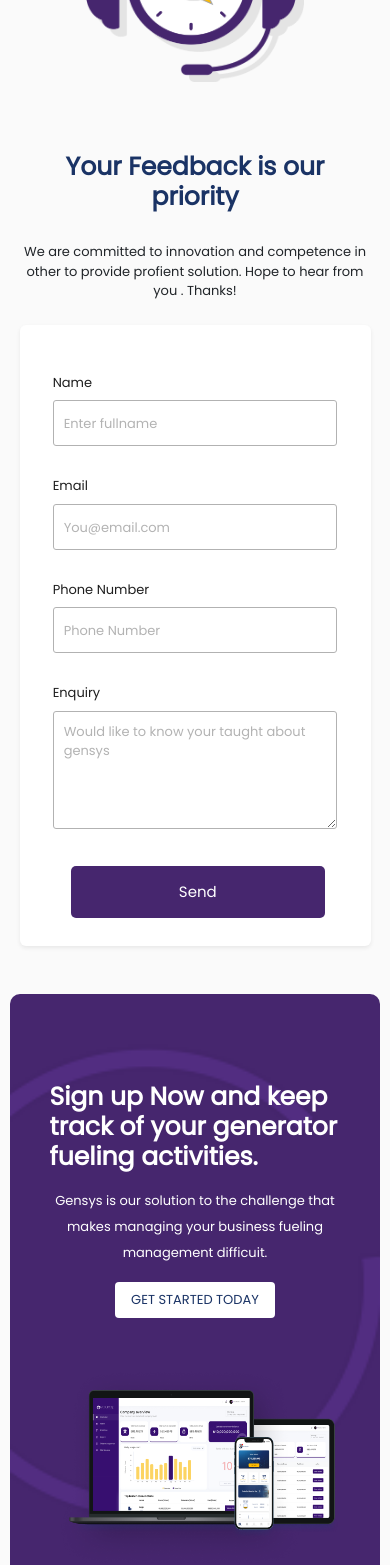
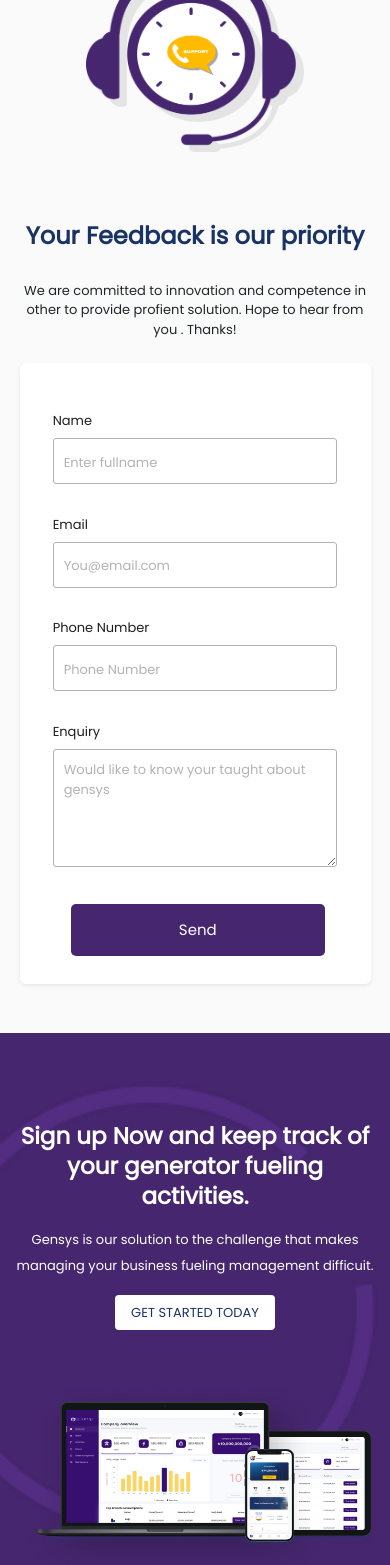
Before and after one commit to teymee/Gensys, a Vue app: page /contact in a window 390 px wide. Shown: the part 432-1997 px from the top of the page. Built offline with nearby package versions, Linux system fonts and the light colour scheme.

Commit message:
done for now

```diff
--- a/src/components/About/First.vue
+++ b/src/components/About/First.vue
@@ -2,7 +2,7 @@
 	<section>
 		<div class="row first align-items-center justify-content-between my-5">
 			<div class="col-lg-7 col-md-7 col-sm-12">
-        <div>
+				<div data-aos="fade-left" data-aos-duration="1300">
 					<h2>About Us</h2>
 					<p>
 						Gensys powered by Epump is a fuel management system built for
@@ -14,7 +14,11 @@
 				</div>
 			</div>
 
-      <div class="col-lg-4 col-md-5 col-sm-12">
+			<div
+				class="col-lg-4 col-md-5 col-sm-12"
+				data-aos="fade-right"
+				data-aos-duration="1300"
+			>
 				<div class="image">
 					<img src="@/assets/about.png" alt="" class="about-img" />
 				</div>
@@ -22,15 +26,27 @@
 		</div>
 
 		<div class="row second align-items-center my-5 switch">
-      <div class="col-lg-6 col-md-6 col-sm-12">
+			<div
+				class="col-lg-6 col-md-6 col-sm-12"
+				data-aos="fade-right"
+				data-aos-duration="1300"
+			>
 				<div class="image">
-          <img src="@/assets/fuelmetricsLogo.png" alt="" class="fuelmetrics-logo"/>
+					<img
+						src="@/assets/fuelmetricsLogo.png"
+						alt=""
+						class="fuelmetrics-logo"
+					/>
 				</div>
 			</div>
 
-      <div class="col-lg-6 col-md-6 col-sm-12">
+			<div
+				class="col-lg-6 col-md-6 col-sm-12"
+				data-aos="fade-left"
+				data-aos-duration="1300"
+			>
 				<div>
-          <h2>Our Mission</h2>
+					<h2 class="mb-3">Our Mission</h2>
 					<p>
 						Epump is making energy distribution efficient and profitable for
 						companies across Africa. We are transforming Africa’s energy
@@ -52,6 +68,7 @@
 section {
 	width: 80%;
 	margin: auto;
+	padding-top: 70px;
 }
 .second img {
 	width: 400px;
@@ -110,7 +127,7 @@
 		width: 150px !important;
 		height: 150px !important;
 	}
-  .fuelmetrics-logo{
+	.fuelmetrics-logo {
 		width: 200px !important;
 	}
 }
--- a/src/components/About/GensysDifferent.vue
+++ b/src/components/About/GensysDifferent.vue
@@ -1,6 +1,11 @@
 <template>
 	<section class="my-5">
-    <div class="text-center">
+		<div
+			class="text-center"
+			data-aos="zoom-in"
+			data-aos-duration="1600"
+			data-aos-delay="300"
+		>
 			<h2>What Make Gensys Different</h2>
 			<p>
 				We are dedicated to providing the best possible fueling management
@@ -10,35 +15,50 @@
 		</div>
 
 		<div class="row my-5">
-      <div class="col-lg-4 col-md-4 col-sm-12">
+			<div
+				class="col-lg-4 col-md-4 col-sm-12"
+				data-aos-duration="1500"
+				data-aos-delay="500"
+				data-aos="zoom-in"
+			>
 				<div class="bg-white shadow-sm p-4 about-card">
 					<img src="@/assets/clock.png" alt="" class="mb-4" />
 
 					<h4 class="mb-4">Expert Experience</h4>
 
-          <p class="mb-4">
+					<p class="mb-3">
 						Novelty is our core value.Priority is given to new ideas
 					</p>
 				</div>
 			</div>
 
-      <div class="col-lg-4 col-md-4 col-sm-12">
+			<div
+				class="col-lg-4 col-md-4 col-sm-12"
+				data-aos-duration="1500"
+				data-aos-delay="600"
+				data-aos="zoom-in"
+			>
 				<div class="bg-white shadow-sm p-4 about-card">
 					<img src="@/assets/clock.png" alt="" class="mb-4" />
 
 					<h4 class="mb-4">Competitive prices</h4>
 
-          <p class="mb-5">We sell our products at a strategic price points</p>
+					<p class="mb-3">We sell our products at a strategic price points</p>
 				</div>
 			</div>
 
-      <div class="col-lg-4 col-md-4 col-sm-12">
+			<div
+				class="col-lg-4 col-md-4 col-sm-12"
+				data-aos-duration="1500"
+				data-aos-delay="750"
+				data-aos="zoom-in"
+			>
 				<div class="bg-white shadow-sm p-4 about-card">
 					<img src="@/assets/clock.png" alt="" class="mb-4" />
 
 					<h4 class="mb-4">Customer Dedication</h4>
 
-          <p class="mb-5">We are committed to satisfying our customers.</p>
+					<p class="mb-3">We are committed to satisfying our customers.</p>
 				</div>
 			</div>
 		</div>
@@ -59,9 +79,10 @@
 
 h2 {
 	color: #1a3365;
-  font-size: 43px;
+	font-size: 35px;
 	font-weight: 700;
-  margin-top:90px;
+	margin-top: 90px;
+	margin-bottom: 30px;
 }
 .about-card {
 	border-radius: 20px;
@@ -73,7 +94,7 @@
 	h2 {
 		font-size: 25px;
 	}
-  .col-sm-12{
+	.col-sm-12 {
 		margin-top: 20px;
 	}
 }
--- a/src/components/About/OurProducts.vue
+++ b/src/components/About/OurProducts.vue
@@ -1,5 +1,5 @@
 <template>
-	<section>
+	<section data-aos-duration="1500" data-aos-delay="600" data-aos="zoom-in">
 		<h2 class="mx-5 text-center">Our Products</h2>
 
 		<div class="products py-4">
@@ -130,7 +130,8 @@
 		width: 85%;
 	}
 	.get-started {
-		width: 95%;
+		width: 100%;
+		border-radius:0;
 	}
 
 	button {
@@ -142,6 +143,11 @@
 		margin-top: -10px;
 	}
 
+	.products{
+		padding:2px 3px !important;
+		width: 90%;
+		margin-top:20px;
+	}
 	.get-started p {
 		margin-bottom: 100px;
 		width: 100%;
--- a/src/components/Contact/Feedback.vue
+++ b/src/components/Contact/Feedback.vue
@@ -1,5 +1,10 @@
 <template>
-  <section class="mx-auto my-5">
+	<section
+		class="mx-auto my-5"
+		data-aos="fade-up"
+		data-aos-delay="700"
+		data-aos-duration="1300"
+	>
 		<div class="row align-items-center">
 			<div class="co-lg-6 col-md-6 col-sm-12">
 				<div class="first-header">
@@ -46,7 +51,7 @@
 			</div>
 		</div>
 	</section>
-  <div class="get-started mx-auto">
+	<div class="get-started mx-auto" data-aos="fade-up" data-aos-duration="1300">
 		<div
 			class="row inner-get-started py-5 align-items-center text-white text-left"
 		>
@@ -186,7 +191,7 @@
 	}
 
 	h2 {
-    font-size: 25px;
+		font-size: 24px;
 	}
 	p,
 	label {
@@ -205,16 +210,22 @@
 	}
 
 	.get-started {
-    width: 95% !important;
-    border-radius: 10px;
+		width: 100% !important;
+		border-radius: 0px;
 	}
 	.inner-get-started {
 		text-align: center;
+
+    width:100%;
 	}
 	.inner-get-started h3 {
-    font-size: 25px;
+		font-size: 23px;
 		margin-top: 40px;
 		line-height: 30px;
+    text-align: center;
+	}
+  p{
+    font-size:13px;
   }
 	img {
 		width: 100% !important;
@@ -226,6 +237,5 @@
 		justify-content: center;
 		margin-top: 50px;
 	}
-
 }
 </style>
--- a/src/components/Contact/First.vue
+++ b/src/components/Contact/First.vue
@@ -1,5 +1,5 @@
 <template>
-  <section class="mx-auto my-5">
+	<section class="mx-auto my-5" data-aos="fade-up" data-aos-duration="1300">
 		<div class="row align-items-center header">
 			<div class="co-lg-6 col-md-6 col-sm-12">
 				<div class="image">
@@ -34,6 +34,7 @@
 <style scoped>
 section {
 	width: 80%;
+	padding-top: 70px;
 }
 
 h2,
@@ -41,33 +42,36 @@
 	color: #1a3365;
 }
 h4 {
-  font-size: 24px;
+	font-size: 20px;
 	text-decoration: underline;
 	margin-bottom: 20px;
 	font-weight: 600;
 }
 h2 {
-  font-size: 48px;
+	font-size: 38px;
 	margin-top: -30px;
 	margin-bottom: 30px;
 	font-weight: 700;
 }
 
-img{
-  width:500px
+img {
+	width: 500px;
 }
 
+p {
+	font-size: 15px;
+}
 @media screen and (max-width: 800px) {
-.col-sm-12{
+	.col-sm-12 {
 		text-align: center;
 	}
-section{
-  margin-bottom:100px !important;
+	section {
+		margin-bottom: 100px !important;
 	}
 	h2 {
 		font-size: 25px;
 	}
-p{
+	p {
 		font-size: 13px;
 	}
 	h4 {
@@ -81,13 +85,12 @@
 		width: 100% !important;
 		display: flex;
 		justify-content: center;
-    margin-top:50px;
+		margin-top: 50px;
 	}
 
-.header{
-  display:flex;
+	.header {
+		display: flex;
 		flex-direction: column-reverse;
 	}
-
 }
 </style>
--- a/src/components/Home/Banner.vue
+++ b/src/components/Home/Banner.vue
@@ -6,10 +6,7 @@
 				data-aos="fade-right"
 				data-aos-duration="1500"
 			>
-				<h3 class="mb-5">
-					Monitor Your Power Consumption With
-					<span class="text-warning">Gensys</span>
-				</h3>
+				<h3 class="mb-5">Monitor your Business Fuel consumptions</h3>
 				<p>
 					Stay ahead of your business fuel management, monitor power usage and
 					avoid discrepancies in fuel purchase with Gensys powered by Epump
@@ -65,10 +62,24 @@
 				/>
 				<div class="row banner-images mt-3">
 					<div class="col-lg-6">
-						<img src="@/assets/banner2.png" alt="" class="banner2" data-aos="fade-up" data-aos-delay="300" data-aos-duration="1500"/>
+						<img
+							src="@/assets/banner2.png"
+							alt=""
+							class="banner2"
+							data-aos="fade-up"
+							data-aos-delay="300"
+							data-aos-duration="1500"
+						/>
 					</div>
 					<div class="col-lg-6">
-						<img src="@/assets/banner3.png" alt="" class="banner3" data-aos="fade-up" data-aos-delay="500"  data-aos-duration="2000"/>
+						<img
+							src="@/assets/banner3.png"
+							alt=""
+							class="banner3"
+							data-aos="fade-up"
+							data-aos-delay="500"
+							data-aos-duration="2000"
+						/>
 					</div>
 				</div>
 			</div>
@@ -109,9 +120,10 @@
 	margin-bottom: 90px;
 }
 h3 {
-	font-size: 60px;
+	font-size: 50px;
 	font-weight: bold;
-	width: 90%;
+	width: 88%;
+	line-height:75px;
 }
 
 p {
@@ -119,11 +131,12 @@
 	color: #1e1e1e;
 	width: 85%;
 }
+.contact-button {
+		border: 1px solid #46266e !important;
+	}
 
 @media screen and (max-width: 800px) {
-	.contact-button {
-		border: 1px solid #46266e !important;
-	}
+
 	section {
 		width: 100%;
 	}
@@ -149,11 +162,11 @@
 	.banner1 {
 		width: 90%;
 		height: 155px;
-		margin:auto
+		margin: auto;
 	}
 
 	.banner-images {
-		display :none;
+		display: none;
 	}
 
 	p {
```
Also changed, not shown: src/components/Home/Fifth.vue (+29 -5 lines). Lines whose indentation alone changed are shown as unchanged.
